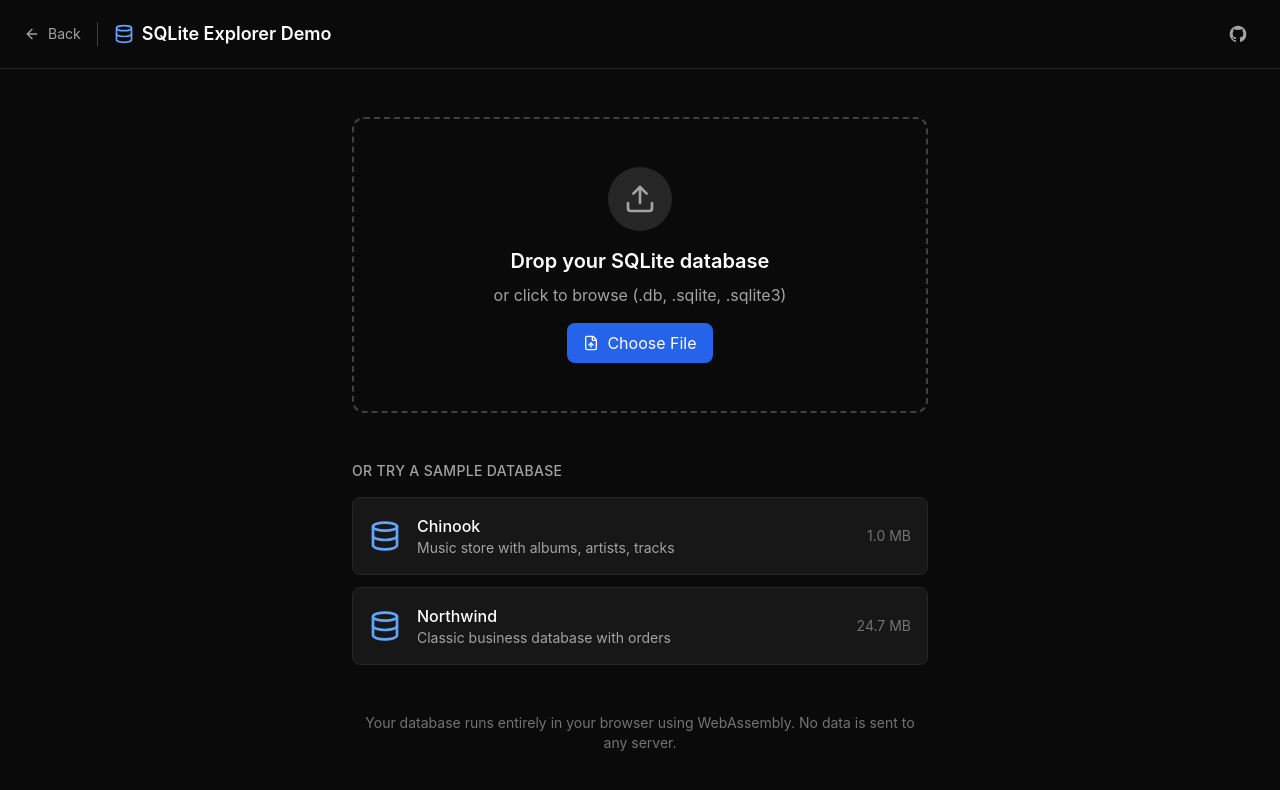
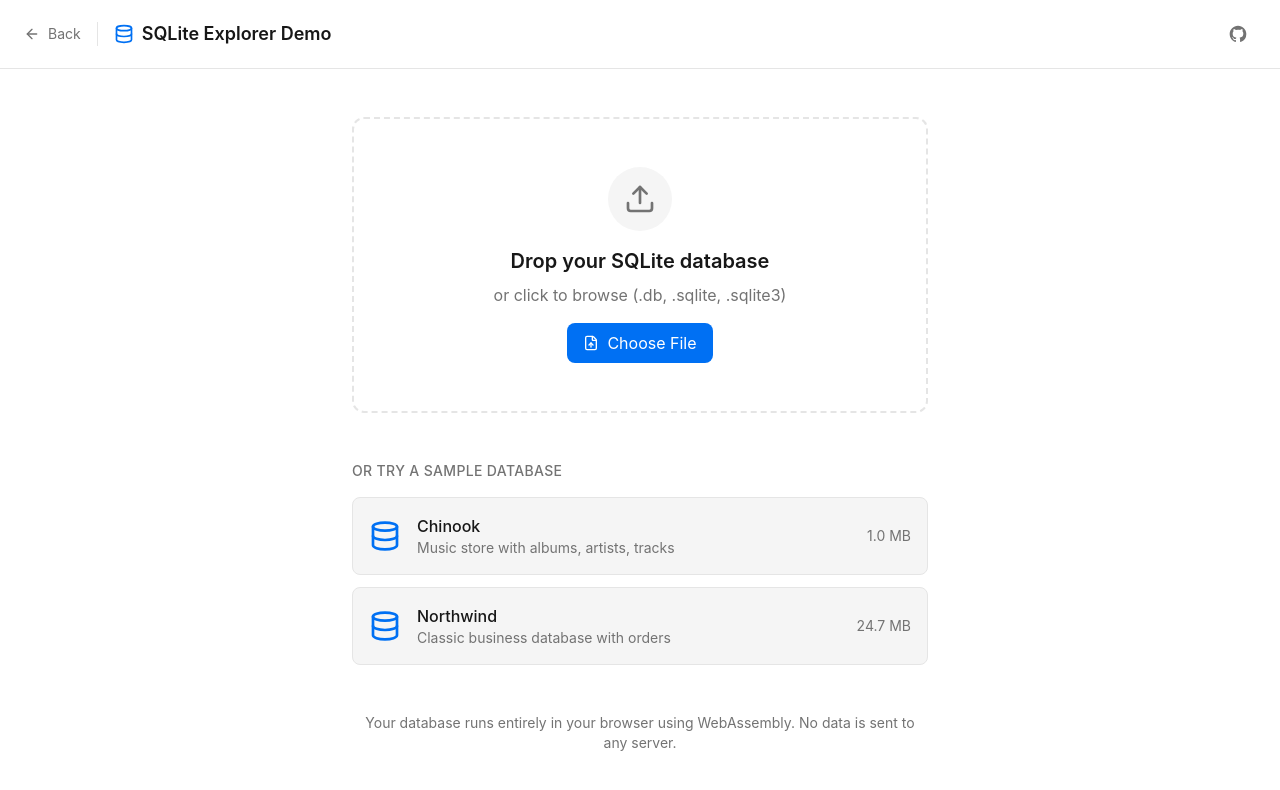
Before and after one commit to zknpr/SQLite-Explorer, a Next.js app in the folder website/: page /demo in a window 1280 px wide. Shown: the top 790 px of the page. Built offline with nearby package versions, Linux system fonts and the light colour scheme.

Commit message:
demo page now use users theme

```diff
--- a/website/app/demo/DemoClient.tsx
+++ b/website/app/demo/DemoClient.tsx
@@ -480,20 +480,20 @@
   // -------------------------------------------------------------------------
 
   return (
-    <div className="min-h-screen bg-neutral-950 text-white flex flex-col">
+    <div className="min-h-screen bg-[var(--background)] text-[var(--foreground)] flex flex-col">
       {/* Header */}
-      <header className="border-b border-neutral-800 px-6 py-4 flex items-center justify-between">
+      <header className="border-b border-[var(--border)] px-6 py-4 flex items-center justify-between">
         <div className="flex items-center gap-4">
           <a
             href="/"
-            className="flex items-center gap-2 text-neutral-400 hover:text-white transition-colors"
+            className="flex items-center gap-2 text-[var(--muted-foreground)] hover:text-[var(--foreground)] transition-colors"
           >
             <ArrowLeft className="w-4 h-4" />
             <span className="text-sm">Back</span>
           </a>
-          <div className="h-6 w-px bg-neutral-700" />
+          <div className="h-6 w-px bg-[var(--border)]" />
           <div className="flex items-center gap-2">
-            <Database className="w-5 h-5 text-blue-400" />
+            <Database className="w-5 h-5 text-[var(--accent)]" />
             <h1 className="text-lg font-semibold">SQLite Explorer Demo</h1>
           </div>
         </div>
@@ -501,24 +501,24 @@
         <div className="flex items-center gap-4">
           {status === 'ready' && (
             <>
-              <span className="text-sm text-neutral-400">{databaseName}</span>
+              <span className="text-sm text-[var(--muted-foreground)]">{databaseName}</span>
               <button
                 onClick={handleReload}
-                className="p-2 text-neutral-400 hover:text-white transition-colors"
+                className="p-2 text-[var(--muted-foreground)] hover:text-[var(--foreground)] transition-colors"
                 title="Reload database"
               >
                 <RefreshCw className="w-4 h-4" />
               </button>
               <button
                 onClick={handleDownload}
-                className="p-2 text-neutral-400 hover:text-white transition-colors"
+                className="p-2 text-[var(--muted-foreground)] hover:text-[var(--foreground)] transition-colors"
                 title="Download database"
               >
                 <Download className="w-4 h-4" />
               </button>
               <button
                 onClick={handleClose}
-                className="px-3 py-1.5 text-sm bg-neutral-800 hover:bg-neutral-700 rounded-md transition-colors"
+                className="px-3 py-1.5 text-sm bg-[var(--muted)] hover:opacity-80 rounded-md transition-colors"
               >
                 Close
               </button>
@@ -528,7 +528,7 @@
             href="https://github.com/zknpr/sqlite-explorer"
             target="_blank"
             rel="noopener noreferrer"
-            className="p-2 text-neutral-400 hover:text-white transition-colors"
+            className="p-2 text-[var(--muted-foreground)] hover:text-[var(--foreground)] transition-colors"
           >
             <svg className="w-5 h-5" fill="currentColor" viewBox="0 0 24 24">
               <path fillRule="evenodd" d="M12 2C6.477 2 2 6.484 2 12.017c0 4.425 2.865 8.18 6.839 9.504.5.092.682-.217.682-.483 0-.237-.008-.868-.013-1.703-2.782.605-3.369-1.343-3.369-1.343-.454-1.158-1.11-1.466-1.11-1.466-.908-.62.069-.608.069-.608 1.003.07 1.531 1.032 1.531 1.032.892 1.53 2.341 1.088 2.91.832.092-.647.35-1.088.636-1.338-2.22-.253-4.555-1.113-4.555-4.951 0-1.093.39-1.988 1.029-2.688-.103-.253-.446-1.272.098-2.65 0 0 .84-.27 2.75 1.026A9.564 9.564 0 0112 6.844c.85.004 1.705.115 2.504.337 1.909-1.296 2.747-1.027 2.747-1.027.546 1.379.202 2.398.1 2.651.64.7 1.028 1.595 1.028 2.688 0 3.848-2.339 4.695-4.566 4.943.359.309.678.92.678 1.855 0 1.338-.012 2.419-.012 2.747 0 .268.18.58.688.482A10.019 10.019 0 0022 12.017C22 6.484 17.522 2 12 2z" clipRule="evenodd" />
@@ -547,8 +547,8 @@
                 relative w-full max-w-xl p-12 border-2 border-dashed rounded-xl
                 transition-all duration-200 cursor-pointer
                 ${isDragOver
-                  ? 'border-blue-400 bg-blue-400/10'
-                  : 'border-neutral-700 hover:border-neutral-500 hover:bg-neutral-900/50'
+                  ? 'border-[var(--accent)] bg-[var(--accent)]/10'
+                  : 'border-[var(--border)] hover:border-[var(--muted-foreground)] hover:bg-[var(--muted)]/50'
                 }
               `}
               onDragOver={handleDragOver}
@@ -568,14 +568,14 @@
                 }}
               />
               <div className="flex flex-col items-center text-center">
-                <div className="w-16 h-16 rounded-full bg-neutral-800 flex items-center justify-center mb-4">
-                  <Upload className="w-8 h-8 text-neutral-400" />
+                <div className="w-16 h-16 rounded-full bg-[var(--muted)] flex items-center justify-center mb-4">
+                  <Upload className="w-8 h-8 text-[var(--muted-foreground)]" />
                 </div>
                 <h2 className="text-xl font-semibold mb-2">Drop your SQLite database</h2>
-                <p className="text-neutral-400 mb-4">
+                <p className="text-[var(--muted-foreground)] mb-4">
                   or click to browse (.db, .sqlite, .sqlite3)
                 </p>
-                <div className="inline-flex items-center gap-2 px-4 py-2 bg-blue-600 hover:bg-blue-500 rounded-lg transition-colors">
+                <div className="inline-flex items-center gap-2 px-4 py-2 bg-[var(--accent)] text-[var(--accent-foreground)] hover:opacity-90 rounded-lg transition-colors">
                   <FileUp className="w-4 h-4" />
                   <span>Choose File</span>
                 </div>
@@ -584,7 +584,7 @@
 
             {/* Sample Databases */}
             <div className="mt-12 w-full max-w-xl">
-              <h3 className="text-sm font-medium text-neutral-400 mb-4 uppercase tracking-wide">
+              <h3 className="text-sm font-medium text-[var(--muted-foreground)] mb-4 uppercase tracking-wide">
                 Or try a sample database
               </h3>
               <div className="grid gap-3">
@@ -592,21 +592,21 @@
                   <button
                     key={db.name}
                     onClick={() => loadSampleDatabase(db.url, `${db.name.toLowerCase()}.db`)}
-                    className="flex items-center gap-4 p-4 bg-neutral-900 hover:bg-neutral-800 border border-neutral-800 hover:border-neutral-700 rounded-lg transition-colors text-left"
+                    className="flex items-center gap-4 p-4 bg-[var(--muted)] hover:opacity-80 border border-[var(--border)] hover:border-[var(--muted-foreground)] rounded-lg transition-colors text-left"
                   >
-                    <Database className="w-8 h-8 text-blue-400 shrink-0" />
+                    <Database className="w-8 h-8 text-[var(--accent)] shrink-0" />
                     <div className="flex-1 min-w-0">
                       <div className="font-medium">{db.name}</div>
-                      <div className="text-sm text-neutral-400">{db.description}</div>
+                      <div className="text-sm text-[var(--muted-foreground)]">{db.description}</div>
                     </div>
-                    <div className="text-sm text-neutral-500">{db.size}</div>
+                    <div className="text-sm text-[var(--muted-foreground)]">{db.size}</div>
                   </button>
                 ))}
               </div>
             </div>
 
             {/* Info Box */}
-            <div className="mt-12 max-w-xl text-center text-sm text-neutral-500">
+            <div className="mt-12 max-w-xl text-center text-sm text-[var(--muted-foreground)]">
               <p>
                 Your database runs entirely in your browser using WebAssembly.
                 No data is sent to any server.
@@ -617,23 +617,23 @@
 
         {status === 'loading' && (
           <div className="flex-1 flex flex-col items-center justify-center">
-            <div className="animate-spin rounded-full h-12 w-12 border-b-2 border-blue-400 mb-4" />
-            <p className="text-neutral-400">Loading database...</p>
+            <div className="animate-spin rounded-full h-12 w-12 border-b-2 border-[var(--accent)] mb-4" />
+            <p className="text-[var(--muted-foreground)]">Loading database...</p>
           </div>
         )}
 
         {status === 'error' && (
           <div className="flex-1 flex flex-col items-center justify-center p-8">
-            <div className="w-16 h-16 rounded-full bg-red-900/30 flex items-center justify-center mb-4">
-              <AlertCircle className="w-8 h-8 text-red-400" />
+            <div className="w-16 h-16 rounded-full bg-red-500/20 flex items-center justify-center mb-4">
+              <AlertCircle className="w-8 h-8 text-red-500" />
             </div>
             <h2 className="text-xl font-semibold mb-2">Failed to load database</h2>
-            <p className="text-neutral-400 mb-6 text-center max-w-md">
+            <p className="text-[var(--muted-foreground)] mb-6 text-center max-w-md">
               {errorMessage || 'An unknown error occurred'}
             </p>
             <button
               onClick={handleClose}
-              className="px-4 py-2 bg-neutral-800 hover:bg-neutral-700 rounded-lg transition-colors"
+              className="px-4 py-2 bg-[var(--muted)] hover:opacity-80 rounded-lg transition-colors"
             >
               Try Again
             </button>
```
